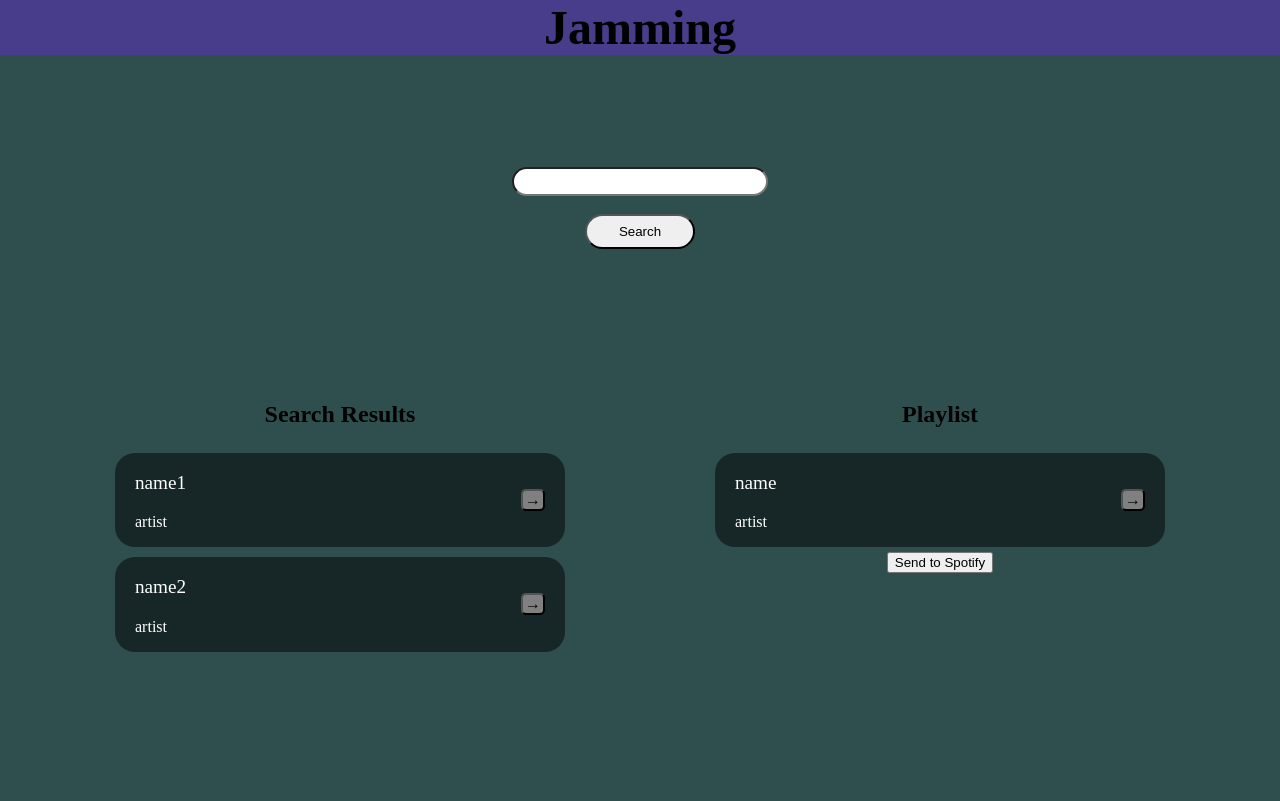
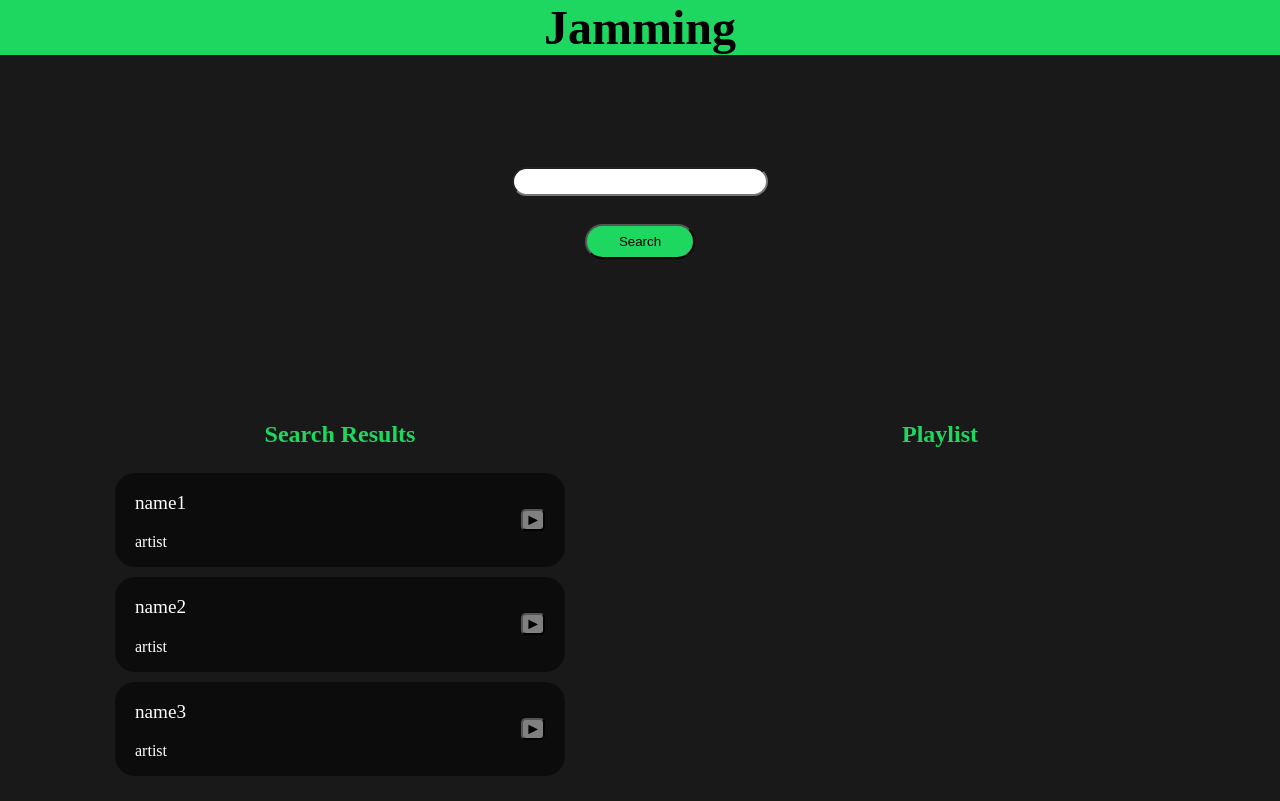
Before and after one commit to eetuvartto/jamming, a React (Create React App) app: page / in a window 1280 px wide. Built offline with nearby package versions, Linux system fonts and the light colour scheme.

Commit message:
Transfering cards from search results working

```diff
--- a/public/index.html
+++ b/public/index.html
@@ -26,7 +26,9 @@
     -->
     <title>Jamming</title>
   </head>
-  <body id="root">
+  <body>
+    <div id="root">
 
+    </div>
   </body>
 </html>
--- a/src/Playlist.js
+++ /dev/null
@@ -1,14 +0,0 @@
-import React from 'react';
-import Track from './Track';
-
-function Playlist() {
-    return (
-        <div id="playlist-div">
-            <h2>Playlist</h2>
-            <Track name="name" artist="artist" id="4" />
-            <button>Send to Spotify</button>
-        </div>
-    )
-}
-
-export default Playlist;
--- a/src/SearchResults.js
+++ b/src/SearchResults.js
@@ -1,23 +1,75 @@
 import React from 'react';
-import Playlist from './Playlist';
 import Track from './Track';
 
 function SearchResults(props) {
 
-    const searchTerm = props.searchValue;
-    const [cards, setCards] = React.useState([<Track name="name1" artist="artist" id="1" key="1" handleClick={handleClick}/>, <Track name="name2" artist="artist" id="2" key="2" handleClick={handleClick}/>]);
+    //const searchTerm = props.searchValue;
 
-    function handleClick(e) {
-        setCards(cards.filter(card => card.props.id != e.target.id));
+    const testArray = [
+        {
+            name: 'name1',
+            artist: 'artist',
+            id: 1,
+            key: 1,
+        },
+        {
+            name: 'name2',
+            artist: 'artist',
+            id: 2,
+            key: 2,
+        },
+        {
+            name: 'name3',
+            artist: 'artist',
+            id: 3,
+            key: 3,
+        }
+    ];
+
+    const [cards, setCards] = React.useState(testArray);
+    const [playlistCards, setPlaylistCards] = React.useState([]);
+
+    function createTrack(cardArray) {
+        return cardArray.map(card => <Track
+            name={card.name}
+            artist={card.artist}
+            id={card.id}
+            key={card.key}
+            text={"►"}
+            onClick={() => {
+                setCards(cards.filter(a => a.id !== card.id));
+                const newCard = cards.filter(a => a.id === card.id);
+                setPlaylistCards([newCard[0], ...playlistCards]);
+            }}
+            />)
+    }
+
+    function returnTrack(cardArray) {
+        return cardArray.map(card => <Track
+            name={card.name}
+            artist={card.artist}
+            id={card.id}
+            key={card.key}
+            text={"◄"}
+            onClick={() => {
+                setPlaylistCards(playlistCards.filter(a => a.id !== card.id));
+                const newCard = playlistCards.filter(a => a.id === card.id);
+                setCards([newCard[0], ...cards]);
+            }}
+            />)
     }
 
     return (
         <div id="content">
             <div id="result-div">
                 <h2>Search Results</h2>
-                {cards}
+                {createTrack(cards)}
             </div>
-            <Playlist />
+            <div id="playlist-div">
+                <h2>Playlist</h2>
+                {returnTrack(playlistCards)}
+                {playlistCards.length > 0 && <button id="upload-button">Upload to Spotify</button>}
+            </div>
         </div>
     )
 }
--- a/src/Track.js
+++ b/src/Track.js
@@ -8,9 +8,9 @@ function Track(props) {
                 <p className="name">{props.name}</p>
                 <p className="artist">{props.artist}</p>
             </div>
-        <div className="card-button-div">
-            <button className="card-button" id={props.id} onClick={props.handleClick} >→</button>
-        </div>
+            <div className="card-button-div">
+                <button className="card-button" id={props.id} onClick={props.onClick} >{props.text}</button>
+            </div>
         </div>
     )
 }
--- a/src/style.css
+++ b/src/style.css
@@ -1,6 +1,6 @@
 body {
     box-sizing: border-box;
-    background-color: darkslategray;
+    background-color: rgba(0,0,0,0.9);
     margin: 0;
 }
 
@@ -12,7 +12,7 @@ body {
 }
 
 header {
-    background-color: darkslateblue;
+    background-color: rgb(30, 215, 96);
     margin: 0;
     width: 100%;
 }
@@ -43,10 +43,15 @@ header h1 {
     justify-content: center;
 }
 
-#searchbutton {
-    margin: 0;
+button {
+    background-color: rgb(30, 215, 96);
+    margin: 10px 0;
     padding: 0.5rem 2rem;
     border-radius: 2rem;
+}
+
+button:hover {
+    cursor: pointer;
 }
 
 #content {
@@ -56,6 +61,7 @@ header h1 {
 }
 
 #result-div, #playlist-div {
+    color: rgb(30, 215, 96);
     width: 500px;
     margin: 20px 50px;
     display: flex;
```
